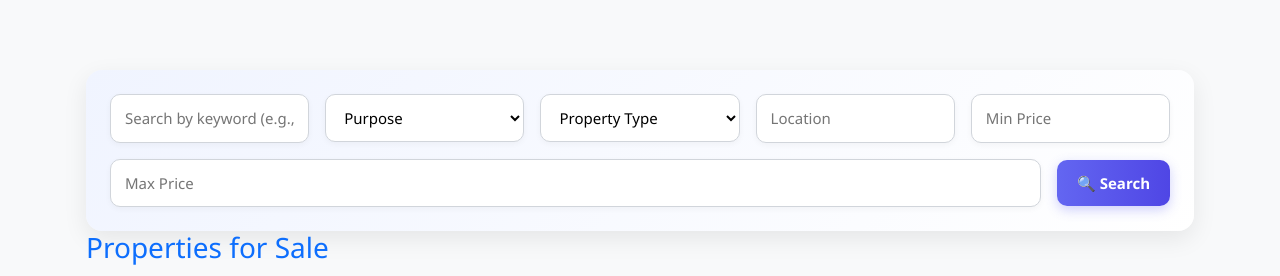
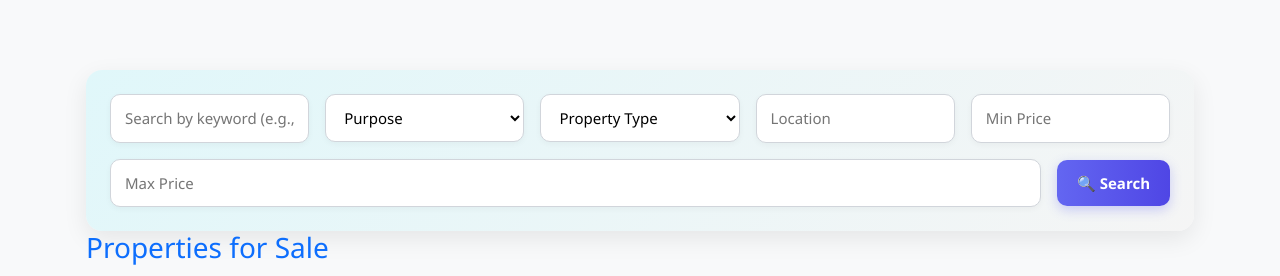
Before and after one commit to Honey7289/home-heavenly1, a React (Create React App) app: page / in a window 1280 px wide. Shown: the part 186-462 px from the top of the page. Built offline with nearby package versions, Linux system fonts and the light colour scheme; no server answers.

Commit message:
Update SearchBar.css

```diff
--- a/src/components/Home/SearchBar.css
+++ b/src/components/Home/SearchBar.css
@@ -5,7 +5,7 @@
   flex-wrap: wrap;
   gap: 16px;
   padding: 24px;
-  background: linear-gradient(135deg, #f0f4ff, #ffffff);
+  background: linear-gradient(135deg, #e0f7fa, #f5f5f5);
   border-radius: 16px;
   box-shadow: 0 8px 24px rgba(0, 0, 0, 0.08);
   align-items: center;
```
